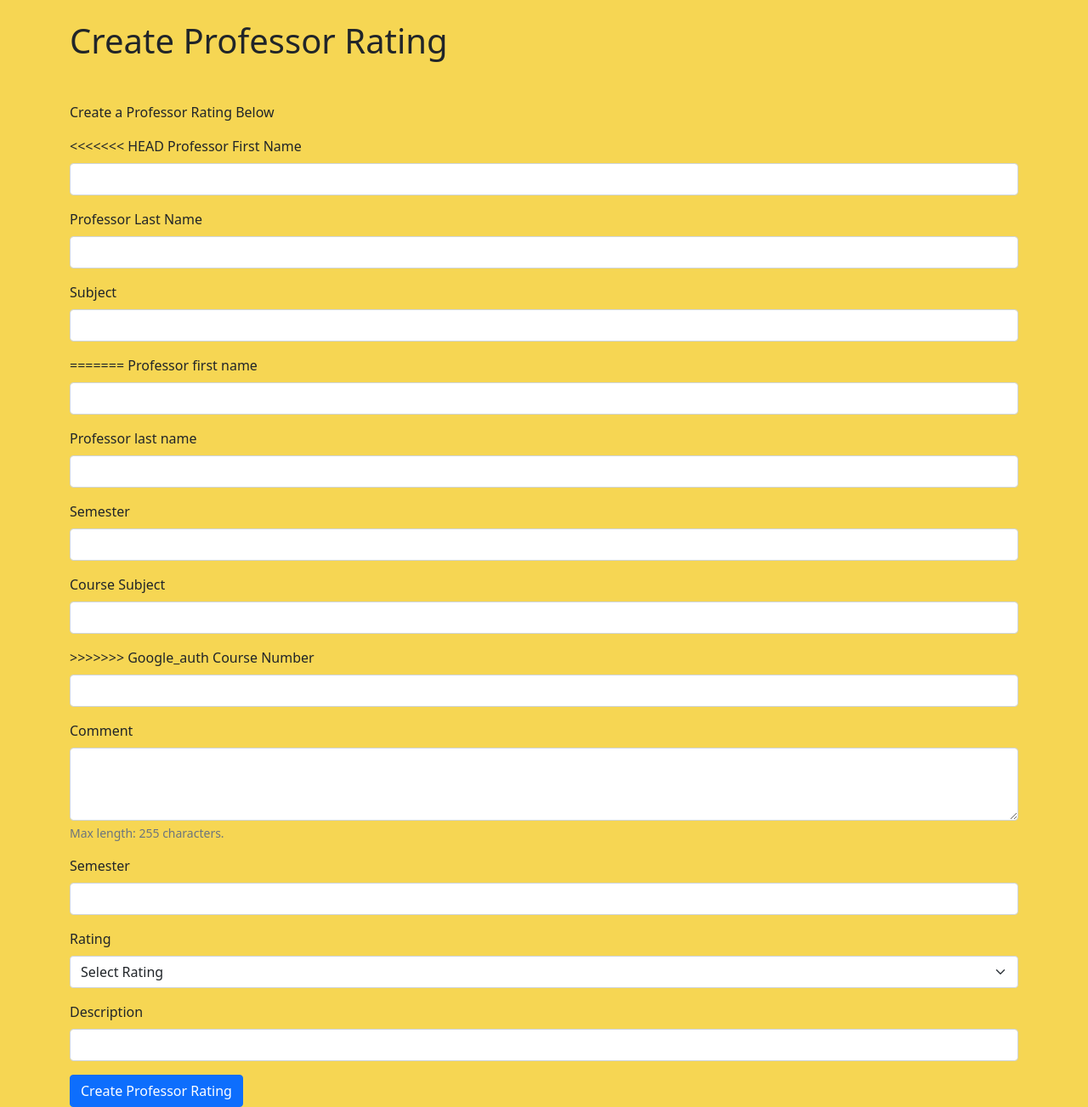
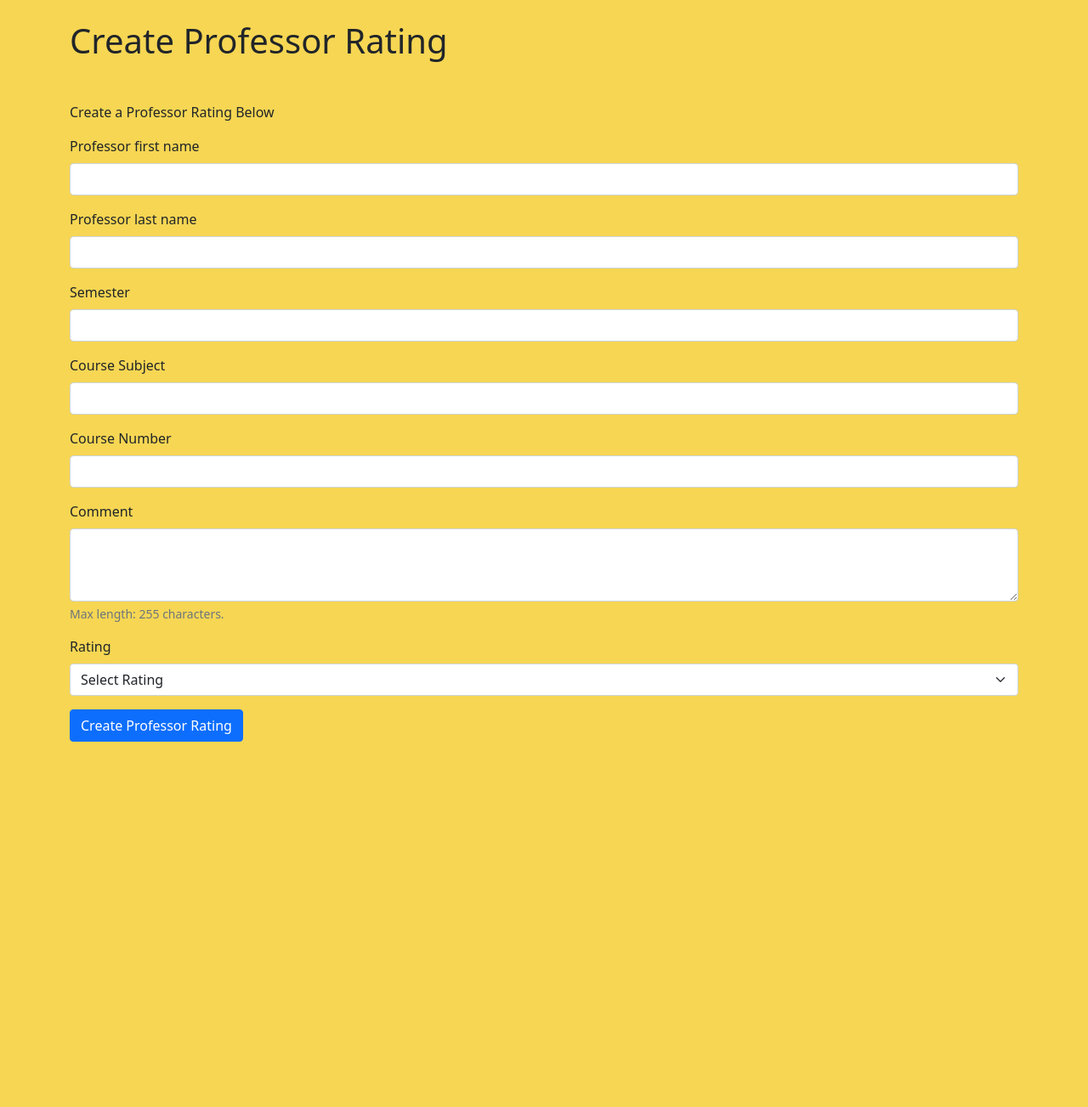
Before and after one commit to Emanrz7613/Flask-Website-with-Google-auth, a Flask app: page /ratings/new in a window 1280 px wide. Shown: the part 56-1359 px from the top of the page at 85% size. After the commit the page ends 929 px from the top, so only its background shows below. Run offline with Flask 3, Linux system fonts and the light colour scheme; the visitor is signed in with stand-in values (Sample User, id 1); data that the repository does not hold is empty; parts of the project's set-up code (start-up, migrations or seed data) failed here and were passed over.

Commit message:
Fix create ratings layout

```diff
--- a/templates/create_ratings_form.html
+++ b/templates/create_ratings_form.html
@@ -7,20 +7,6 @@
 <p class="mb-3">Create a Professor Rating Below</p>
 <form action="/ratings" method="post">
   <div class="mb-3">
-<<<<<<< HEAD
-    <label for="first_name" class="form-label">Professor First Name</label>
-    <input type="text" name="first_name" id="first_name" class="form-control" autocomplete="off" required>
-  </div>
-  <div class="mb-3">
-    <label for="last_name" class="form-label">Professor Last Name</label>
-    <input type="text" name="last_name" id="last_name" class="form-control" autocomplete="off" required>
-  </div>
-  <div class="mb-3">
-    <label for="subject" class="form-label">Subject</label>
-    <input type="text" name="subject" id="subject" class="form-control" autocomplete="off" required>
-  </div>
-  <div class="mb-3">
-=======
     <label for="first_name" class="form-label">Professor first name</label>
     <input list="first_nameList" name="first_name" id="first_name" class="form-control search-select" autocomplete="off" required>
     <datalist id = "first_nameList">
@@ -57,7 +43,6 @@
     </datalist>
 </div>
 <div class="mb-3">
->>>>>>> Google_auth
     <label for="course_num" class="form-label">Course Number</label>
     <input list="courseNumList" name="course_num" id="course_num" class="form-control search-select" autocomplete="off" required>
     <datalist id="courseNumList">
@@ -74,10 +59,6 @@
   </div>
 </div>
   <div class="mb-3">
-    <label for="semester" class="form-label">Semester</label>
-    <input type="text" name="semester" id="semester" class="form-control" autocomplete="off" required>
-  </div>
-  <div class="mb-3">
     <label for="rating" class="form-label">Rating</label>
     <select name="rating" id="rating" class="form-select" required>
       <option value="" disabled selected>Select Rating</option>
@@ -86,10 +67,6 @@
       {% endfor %}
     </select>
   </div>
-  <div class="mb-3">
-    <label for="desc" class="form-label">Description</label>
-    <input type="text" name="desc" id="desc" class="form-control" autocomplete="off" required>
-  </div>
   <button type="submit" class="btn btn-primary">Create Professor Rating</button>
 </form>
 {% endblock %}
```
